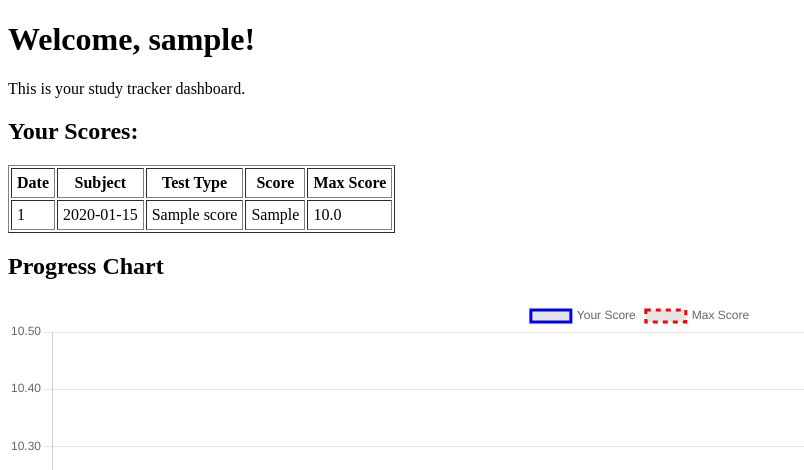
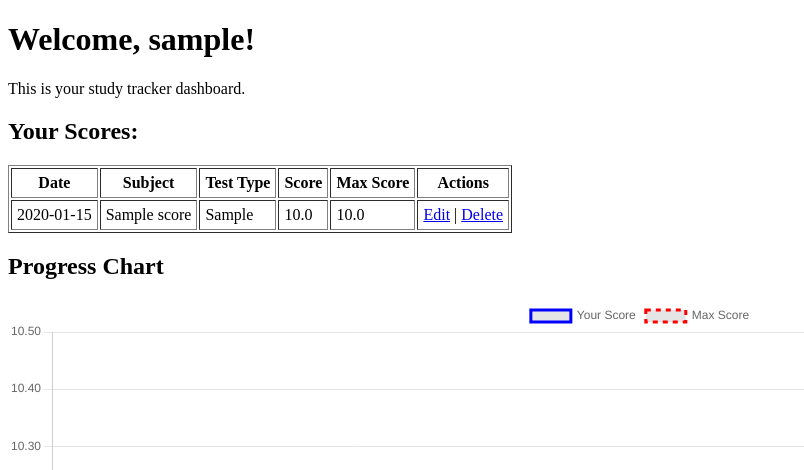
Before and after one commit to J1YA777/study_tracker_web, a Flask app: page /dashboard in a window 1280 px wide. Shown: the top 470 px of the page, without its empty margins (0-804 px from the left). Run offline with Flask 3, Linux system fonts and the light colour scheme; the visitor is signed in with stand-in values (Sample User, id 1); tables that the repository leaves empty hold one stand-in row (values such as "Sample post").

Commit message:
dashboard.html

```diff
--- a/templates/dashboard.html
+++ b/templates/dashboard.html
@@ -17,35 +17,37 @@
                 <th>Test Type</th>
                 <th>Score</th>
                 <th>Max Score</th>
+                <th>Actions</th>
             </tr>
             {% for s in scores %}
             <tr>
-                <td>{{ s[0] }}</td>
                 <td>{{ s[1] }}</td>
                 <td>{{ s[2] }}</td>
                 <td>{{ s[3] }}</td>
                 <td>{{ s[4] }}</td>
+                <td>{{ s[5] }}</td>
+                <td>
+                    <a href="/edit_score/{{ s[0] }}">Edit</a> |
+                    <a href="/delete_score/{{ s[0] }}" onclick="return confirm('Are you sure you want to delete this score?')">Delete</a>
+                </td>
             </tr>
             {% endfor %}
         </table>
 
-        <!-- Progress Over Time -->
+        <!-- Charts section stays the same -->
         <h2>Progress Chart</h2>
         <canvas id="scoreChart" width="400" height="200"></canvas>
 
-        <!-- Average Per Subject -->
         <h2>Average Score per Subject</h2>
         <canvas id="avgChart" width="400" height="200"></canvas>
 
-        <!-- Weakest Subject -->
         <h2>Weakest Subject</h2>
         <p id="weakest"></p>
 
         <script>
-            // Data for Progress Chart
-            const labels = {{ scores | map(attribute=0) | list | tojson }};
-            const scores = {{ scores | map(attribute=3) | list | tojson }};
-            const maxScores = {{ scores | map(attribute=4) | list | tojson }};
+            const labels = {{ scores | map(attribute=1) | list | tojson }};
+            const scoresData = {{ scores | map(attribute=4) | list | tojson }};
+            const maxScores = {{ scores | map(attribute=5) | list | tojson }};
 
             new Chart(document.getElementById('scoreChart'), {
                 type: 'line',
@@ -53,7 +55,7 @@
                     labels: labels,
                     datasets: [{
                         label: 'Your Score',
-                        data: scores,
+                        data: scoresData,
                         borderColor: 'blue',
                         fill: false
                     },
@@ -67,7 +69,6 @@
                 }
             });
 
-            // Data for Average Chart
             const subjects = {{ subject_avgs | map(attribute=0) | list | tojson }};
             const avgScores = {{ subject_avgs | map(attribute=1) | list | tojson }};
             const avgMaxScores = {{ subject_avgs | map(attribute=2) | list | tojson }};
@@ -89,11 +90,9 @@
                 }
             });
 
-            // Weakest Subject Detection
             if (subjects.length > 0) {
                 let weakestIndex = 0;
                 let lowestPercent = (avgScores[0] / avgMaxScores[0]) * 100;
-
                 for (let i = 1; i < subjects.length; i++) {
                     let percent = (avgScores[i] / avgMaxScores[i]) * 100;
                     if (percent < lowestPercent) {
@@ -101,7 +100,6 @@
                         weakestIndex = i;
                     }
                 }
-
                 document.getElementById("weakest").innerText =
                     "Your weakest subject is: " + subjects[weakestIndex] +
                     " (" + lowestPercent.toFixed(1) + "%)";
@@ -109,7 +107,6 @@
                 document.getElementById("weakest").innerText = "No scores yet.";
             }
         </script>
-
     {% else %}
         <p>No scores yet. Add one <a href="/add_score">here</a>.</p>
     {% endif %}
```
